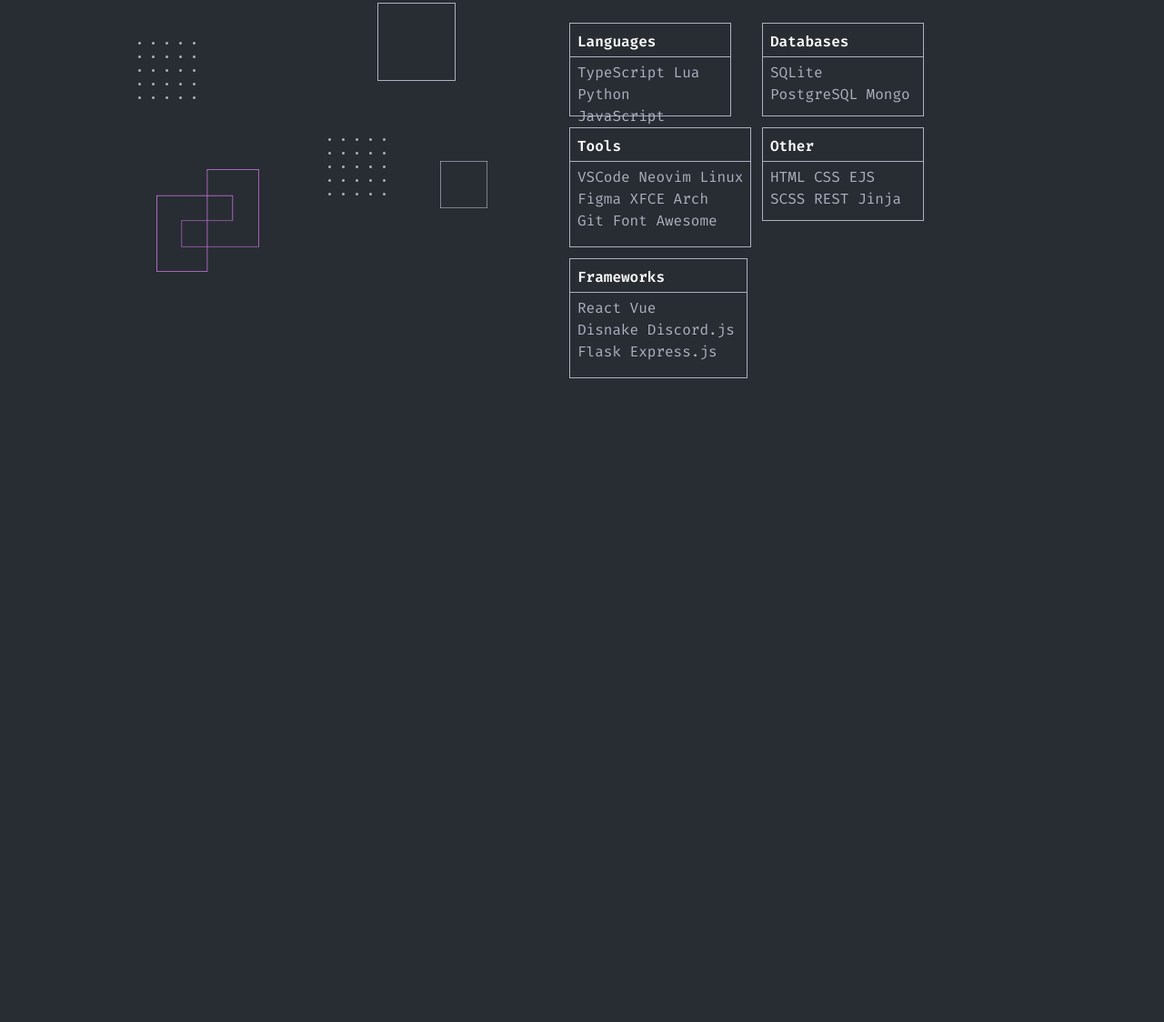
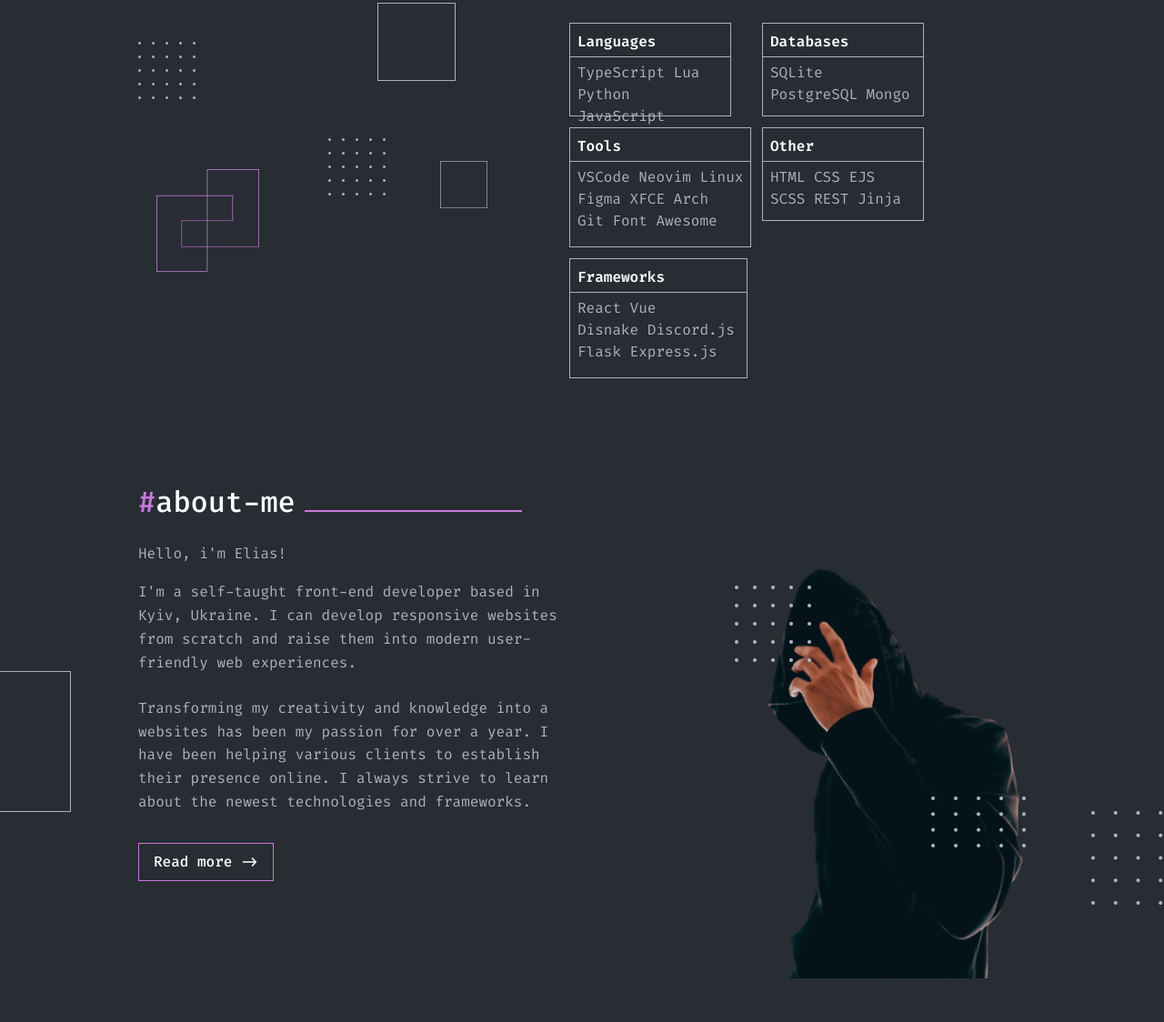
Before and after one commit to Azamat493/4-oy-7-dars, a website: page index.html in a window 1280 px wide. Shown: the part 1554-2678 px from the top of the page at 91% size. Before the commit the page ends 2034 px from the top, so only its background shows below. Drawn offline with Linux system fonts and the light colour scheme.

Commit message:
Описание изменений

```diff
--- a/index.html
+++ b/index.html
@@ -415,7 +415,7 @@
         </div>
       </section>
 
-      <section class="py-16 relative max-w-[1366px] w-full">
+      <section class="py-16 relative max-w-[1366px] mx-auto w-full">
         <img
           src="./images/Rectangle 25.png"
           alt=""
@@ -700,6 +700,83 @@
           </div>
         </div>
       </section>
+
+      <section
+        class="bg-[var(--background)] relative mx-auto max-w-[1366px] w-full"
+      >
+        <img
+          src="./images/Rectangle 25 (1).png"
+          alt=""
+          class="absolute top-[40%] md:top-[30%] lg:top-[40%] sm:block hidden"
+        />
+        <img
+          src="./images/Frame 31.png"
+          alt=""
+          class="absolute bottom-[20%] sm:block hidden right-0 md:bottom-[15%] lg:bottom-[20%]"
+        />
+        <div class="max-w-[1366px] mx-auto w-[80%] px-6 py-12">
+          <div class="flex items-center gap-[10px]">
+            <h2
+              class="font-medium mb-[20px] text-[24px] sm:text-[32px] text-[color:var(--white)] font-family"
+            >
+              <span class="text-[color:var(--primary)]">#</span>about-me
+            </h2>
+            <div class="w-full sm:w-[239px] h-[2px] bg-[var(--primary)]"></div>
+          </div>
+          <div
+            class="flex flex-col lg:flex-row gap-12 justify-between relative"
+          >
+            <div class="w-full md:w-[50%] space-y-6">
+              <p
+                class="mb-4 font-normal text-base leading-[162%] text-[color:var(--gray)] font-family"
+              >
+                Hello, i'm Elias!
+              </p>
+              <p
+                class="mb-6 font-normal text-base leading-[162%] text-[color:var(--gray)] font-family"
+              >
+                I'm a self-taught front-end developer based in Kyiv, Ukraine. I
+                can develop responsive websites from scratch and raise them into
+                modern user-friendly web experiences.
+              </p>
+              <p
+                class="mb-8 font-normal text-base leading-[162%] text-[color:var(--gray)] font-family"
+              >
+                Transforming my creativity and knowledge into a websites has
+                been my passion for over a year. I have been helping various
+                clients to establish their presence online. I always strive to
+                learn about the newest technologies and frameworks.
+              </p>
+              <button
+                class="inline-flex items-center gap-2 border border-[color:var(--primary)] px-4 py-2 border-solid cursor-pointer font-medium text-base text-[color:var(--white)] font-family hover:bg-[var(--primary)] hover:text-[var(--background)] transition-colors duration-300 w-fit"
+              >
+                Read more ->
+              </button>
+            </div>
+            <div
+              class="relative mt-8 md:mt-0 flex justify-center lg:justify-end"
+            >
+              <img
+                src="./images/Image (1).png"
+                alt="Developer silhouette"
+                class="sm:w-[320px] w-[230px] h-[350px] sm:h-[480px] rounded-lg"
+              />
+              <img
+                src="./images/Frame 29.png"
+                alt=""
+                class="absolute left-[28%] top-[10%] lg:left-0"
+              />
+              <img
+                src="./images/Frame 30.png"
+                alt=""
+                class="absolute lg:right-0 right-[30%] bottom-[30%]"
+              />
+            </div>
+          </div>
+        </div>
+      </section>
+
+
     </main>
   </body>
 </html>
--- a/src/input.css
+++ b/src/input.css
@@ -8,5 +8,4 @@
     --font-family: "Fira Code", sans-serif;
 	--breakpoint-3xl: 80.94rem; /* 1295px */
 	--breakpoint-lgg: 72.4375rem; /* 1159px */
-	--breakpoint-mdl: 53,375; /* 854px */
 }
```
Also changed, not shown: images/Frame 29.png (added), images/Frame 30.png (added), images/Frame 31.png (added), images/Image (1).png (added), images/Rectangle 25 (1).png (added), src/output.css.
